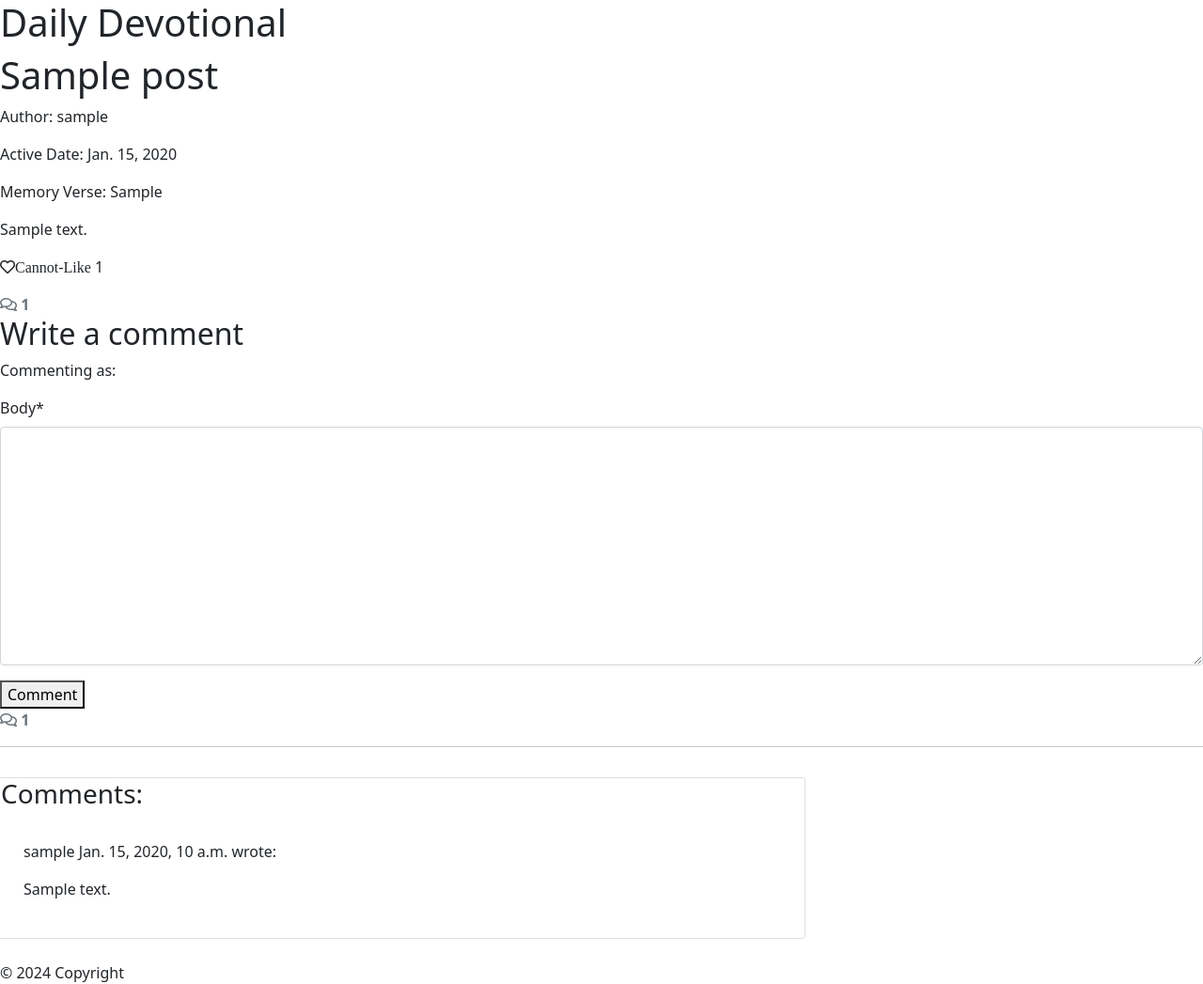
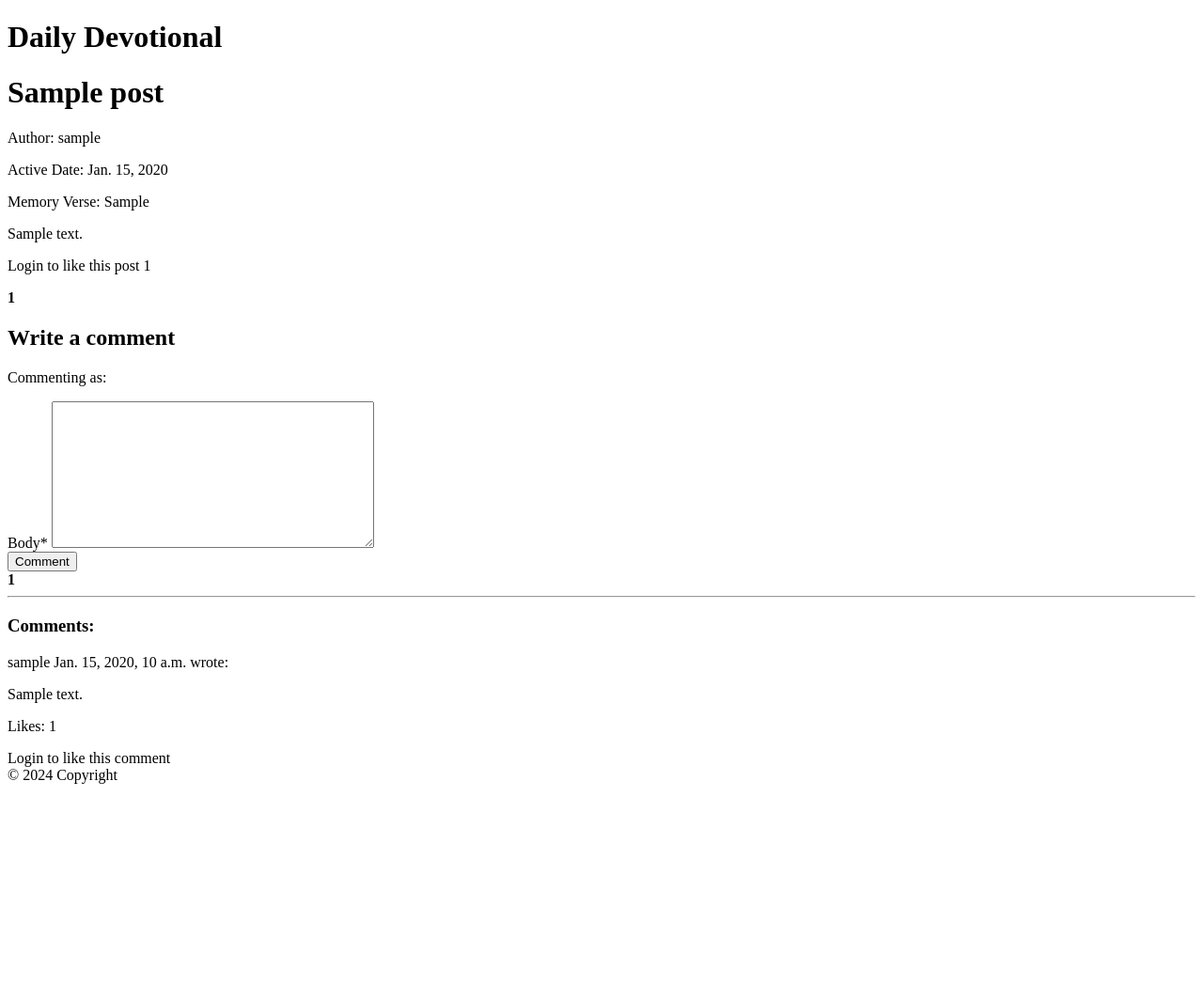
Before and after one commit to dcsndevs/daily-devotional, a Django app: a page that uses templates/base.html in a window 1280 px wide. Shown: the whole page at 94% size. After the commit the page ends 834 px from the top, so only its background shows below. Run offline with Django 4.2, Linux system fonts and the light colour scheme; tables that the repository leaves empty hold one stand-in row (values such as "Sample post"); some libraries are stand-ins or nearby versions.

Commit message:
Add comment like functionality

```diff
--- a/devotional/models.py
+++ b/devotional/models.py
@@ -49,3 +49,6 @@ class Comment(models.Model):
 
     def __str__(self):
         return f"Comment by {self.author}"
+
+    def number_of_likes2(self):
+        return self.likes2.count()
--- a/devotional/templates/devotional/post_detail.html
+++ b/devotional/templates/devotional/post_detail.html
@@ -14,24 +14,20 @@
     <p>{{ post.content }}</p>
     <p>
         {% if user.is_authenticated %}
-        <form action="{% url 'post_like' post.slug %}" method="POST">
-            {% csrf_token %}
-            {% if liked %}
+            <form action="{% url 'post_like' post.slug %}" method="POST">
+                {% csrf_token %}
+                <button type="submit" class="post-like">
+                    {% if user in post.likes.all %}
+                        Unlike
+                    {% else %}
+                        Like
+                    {% endif %}
+                </button>
+            </form>
+        {% else %}
+    <span>Login to like this post</span>
 
-            <button type="submit" name="devotionalpost_id" value="{{post.slug}}">
-                <i class="fas fa-heart">like it!</i>
-            </button>
-
-            {% else %}
-            <button type="submit" name="devotionalpost_id" value="{{post.slug}}">
-                <i class="fas fa-heart">liked</i>
-            </button>
-
-            {% endif %}
-        </form>
-        {% else %}
-        <span><i class="far fa-heart">Cannot-Like</i></span>
-        {% endif %}
+{% endif %}
         <span>{{ post.number_of_likes }}</span>
     </p>
     <div class="col-1">
@@ -83,6 +79,21 @@
           </p>
           <div id="comment{{ comment.id }}">
             {{ comment.body | linebreaks }}
+            <p>Likes: {{ comment.likes2_count }}</p>
+            {% if user.is_authenticated %}
+                <form action="{% url 'like_comment' comment.id %}" method="POST">
+                    {% csrf_token %}
+                    <button type="submit" class="like-comment">
+                        {% if request.user in comment.likes2.all %}
+                            Unlike
+                        {% else %}
+                            Like
+                        {% endif %}
+                    </button>
+                </form>
+            {% else %}
+                <span>Login to like this comment</span>
+            {% endif %}
           </div>
           {% if not comment.approved and comment.author == user %}
           <p class="approval">
@@ -97,5 +108,4 @@
   </div>
 </div>
 
-
 {% endblock %}
--- a/devotional/urls.py
+++ b/devotional/urls.py
@@ -7,5 +7,6 @@ urlpatterns = [
     # path('', views.post_list, name='post_list'),
     path('<slug:slug>/', views.post_detail, name='post_detail'),
     path('', current_date_devotional, name='daily'),  # Add this line for the PostDetailView
-    path('like/<slug:slug>', views.PostLike.as_view(), name='post_like'),
+    path('post/<slug:slug>/like/', views.post_like, name='post_like'),
+    path('comment/<int:comment_id>/like/', views.like_comment, name='like_comment'),
 ]
--- a/devotional/views.py
+++ b/devotional/views.py
@@ -5,7 +5,8 @@ from django.views.generic import DetailView
 from django.http import HttpResponseRedirect
 from django.utils import timezone
 from django.contrib import messages
-from .models import Post
+from django.http import JsonResponse
+from .models import Post, Comment
 from .forms import CommentForm
 
 
@@ -59,25 +60,30 @@ def current_date_devotional(request):
         )
 
 
-# class PostLike(View):
+def post_like(request, slug):
+    post = get_object_or_404(Post, slug=slug)
 
-#     def post(self, request, slug):
-#         post = get_object_or_404(Post, slug=slug)
+    if request.user in post.likes.all():
+        post.likes.remove(request.user)
+        liked = False
+    else:
+        post.likes.add(request.user)
+        liked = True
 
-#         if post.likes.filter(id=request.user.id).exists():
-#             post.likes.remove(request.user)
-#         else:
-#             post.likes.add(request.user)
+    return HttpResponseRedirect(request.META.get('HTTP_REFERER'))
 
-#         return HttpResponseRedirect(reverse('post_detail', args=[slug]))
 
-class PostLike(View):
+def like_comment(request, comment_id):
+    comment = get_object_or_404(Comment, pk=comment_id)
 
-    def post(self, request, slug, *args, **kwargs):
-        post = get_object_or_404(Post, slug=slug)
-        if post.likes.filter(id=request.user.id).exists():
-            post.likes.remove(request.user)
-        else:
-            post.likes.add(request.user)
+    # Check if the user has already liked the comment
+    if request.user in comment.likes2.all():
+        # User has already liked the comment, so unlike it
+        comment.likes2.remove(request.user)
+        liked = False
+    else:
+        # User hasn't liked the comment yet, so like it
+        comment.likes2.add(request.user)
+        liked = True
 
-        return HttpResponseRedirect(reverse('post_detail', args=[slug]))
+    return HttpResponseRedirect(request.META.get('HTTP_REFERER'))
--- a/templates/base.html
+++ b/templates/base.html
@@ -3,12 +3,12 @@
 <head>
     <meta charset="UTF-8">
     <meta name="viewport" content="width=device-width, initial-scale=1.0">
-    <link rel="stylesheet" href="https://cdnjs.cloudflare.com/ajax/libs/font-awesome/5.15.3/css/all.min.css">
+    <!-- <link rel="stylesheet" href="https://cdnjs.cloudflare.com/ajax/libs/font-awesome/5.15.3/css/all.min.css">
     <link href="https://cdn.jsdelivr.net/npm/bootstrap@5.0.1/dist/css/bootstrap.min.css" rel="stylesheet"
         integrity="sha384-+0n0xVW2eSR5OomGNYDnhzAbDsOXxcvSN1TPprVMTNDbiYZCxYbOOl7+AMvyTG2x" crossorigin="anonymous">
     <script src="https://cdn.jsdelivr.net/npm/bootstrap@5.0.1/dist/js/bootstrap.bundle.min.js"
         integrity="sha384-gtEjrD/SeCtmISkJkNUaaKMoLD0//ElJ19smozuHV6z3Iehds+3Ulb9Bn9Plx0x4" crossorigin="anonymous">
-    </script>
+    </script> -->
     <title>{% block title %}{% endblock %}</title>
 </head>
 <body>
```
